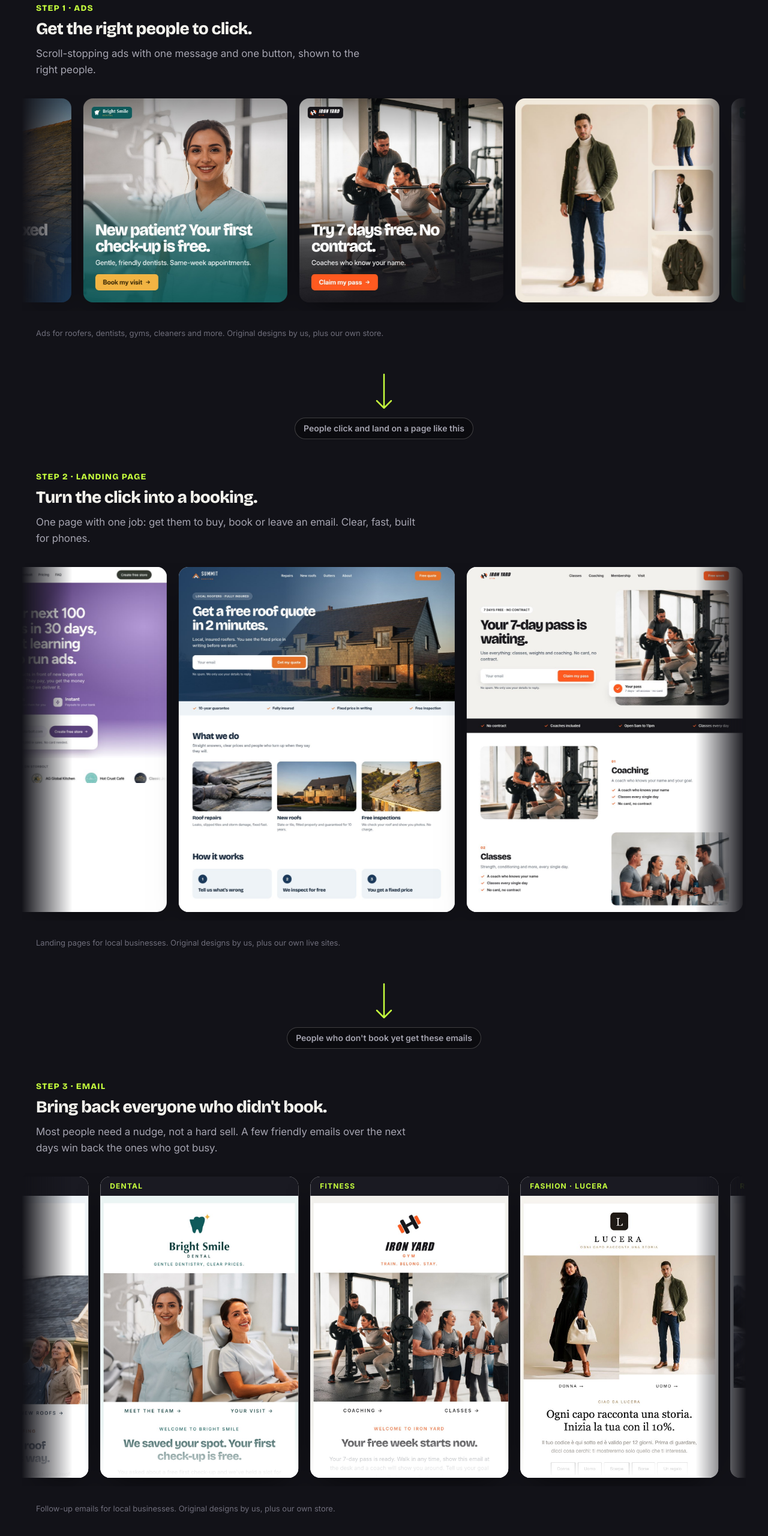
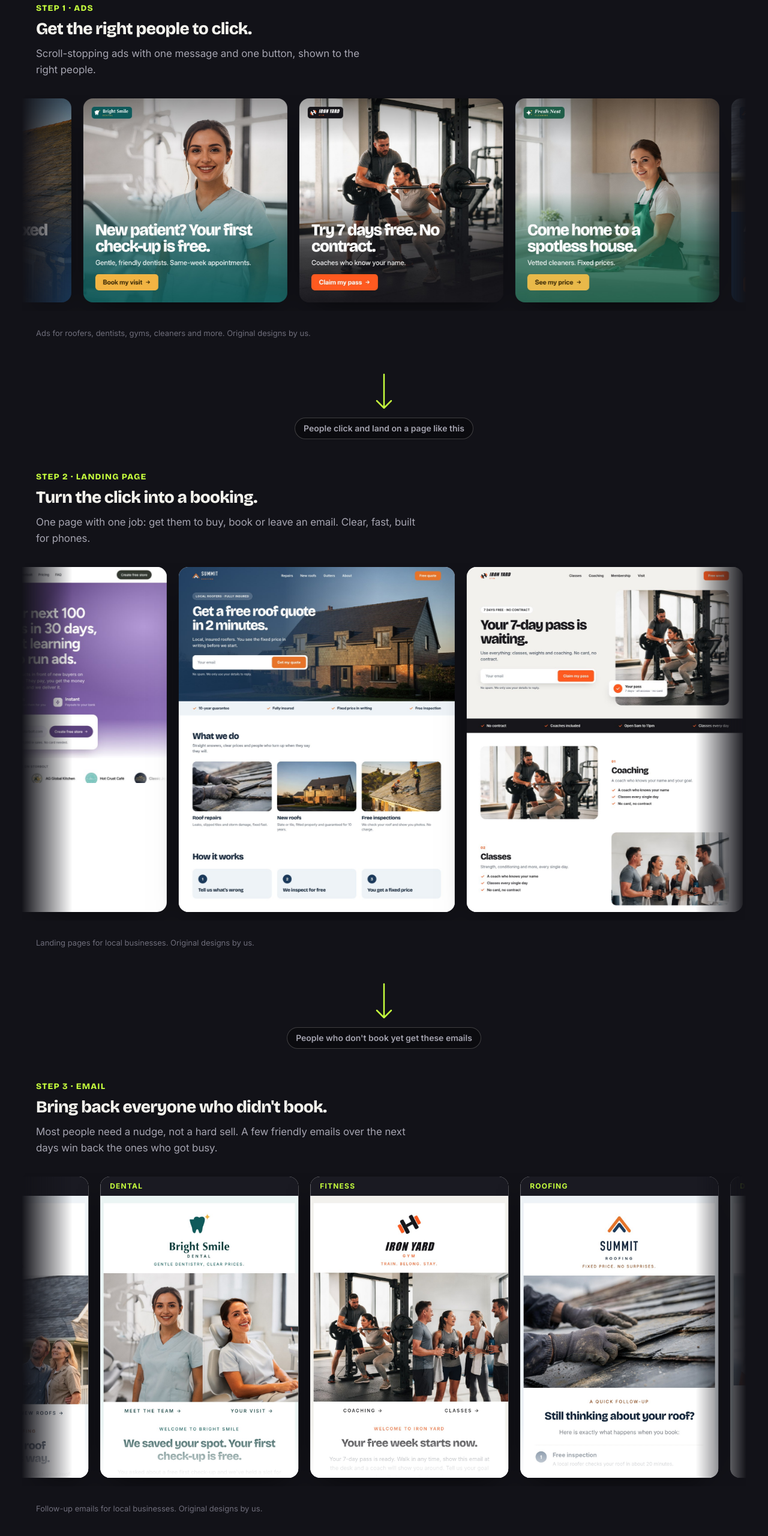
Before and after one commit to nowagieops-ui/nowagieops-lead, a plain HTML site: page index.html in a window 1280 px wide. Shown: the part 1254-3814 px from the top of the page at 60% size. Drawn offline with Linux system fonts and the light colour scheme.

Commit message:
Remove all Lucera work from ads, pages and emails; neutral captions
Co-Authored-By: Claude Sonnet 5.5 <noreply@anthropic.com>

```diff
--- a/app.js
+++ b/app.js
@@ -1,17 +1,16 @@
 (function () {
   "use strict";
   var CFG = window.NOWAGIE || {};
-  var VER = "20261122c";
+  var VER = "20261122d";
   var $ = function (s, r) { return (r || document).querySelector(s); };
   var $$ = function (s, r) { return Array.prototype.slice.call((r || document).querySelectorAll(s)); };
   var esc = function (s) { return String(s).replace(/[&<>"]/g, function (c) { return { "&": "&amp;", "<": "&lt;", ">": "&gt;", '"': "&quot;" }[c]; }); };
 
-  /* ---------- real work (Lucera, our own store) ---------- */
+  /* ---------- our work ---------- */
   var ADS = [
     { f: "x-roofing-1", t: "Roofing" },
     { f: "x-dental-1", t: "Dental" },
     { f: "x-fitness-1", t: "Fitness" },
-    { f: "giacca-collage", t: "Fashion · Lucera" },
     { f: "x-cleaning-1", t: "Cleaning" },
     { f: "x-roofing-2", t: "Roofing" },
     { f: "x-dental-2", t: "Dental" },
@@ -31,7 +30,6 @@
     { f: "x-roofing-1", d: "Roofing" },
     { f: "x-dental-1", d: "Dental" },
     { f: "x-fitness-1", d: "Fitness" },
-    { f: "W1_welcome", d: "Fashion · Lucera" },
     { f: "x-roofing-2", d: "Roofing" },
     { f: "x-dental-2", d: "Dental" },
     { f: "x-fitness-2", d: "Fitness" }
--- a/index.html
+++ b/index.html
@@ -14,7 +14,7 @@
 <link rel="icon" type="image/png" href="assets/favicon.png">
 <link rel="apple-touch-icon" href="assets/apple-touch-icon.png">
 <link rel="preload" href="assets/fonts/Bricolage.woff2" as="font" type="font/woff2" crossorigin>
-<link rel="stylesheet" href="styles.css?v=20261122c">
+<link rel="stylesheet" href="styles.css?v=20261122d">
 </head>
 <body>
 
@@ -56,7 +56,7 @@
         <p>Scroll-stopping ads with one message and one button, shown to the right people.</p>
       </div>
       <div class="marquee" role="group" aria-label="Examples of ads we build"><div class="track" id="ads" style="--dur:90s"></div></div>
-      <p class="fine">Ads for roofers, dentists, gyms, cleaners and more. Original designs by us, plus our own store.</p>
+      <p class="fine">Ads for roofers, dentists, gyms, cleaners and more. Original designs by us.</p>
     </div>
 
     <div class="connector" aria-hidden="true">
@@ -71,7 +71,7 @@
         <p>One page with one job: get them to buy, book or leave an email. Clear, fast, built for phones.</p>
       </div>
       <div class="marquee" role="group" aria-label="Examples of landing pages we build"><div class="track" id="pages" style="--dur:105s"></div></div>
-      <p class="fine">Landing pages for local businesses. Original designs by us, plus our own live sites.</p>
+      <p class="fine">Landing pages for local businesses. Original designs by us.</p>
     </div>
 
     <div class="connector" aria-hidden="true">
@@ -86,7 +86,7 @@
         <p>Most people need a nudge, not a hard sell. A few friendly emails over the next days win back the ones who got busy.</p>
       </div>
       <div class="marquee" role="group" aria-label="Examples of follow-up emails we write"><div class="track" id="emails" style="--dur:95s"></div></div>
-      <p class="fine">Follow-up emails for local businesses. Original designs by us, plus our own store.</p>
+      <p class="fine">Follow-up emails for local businesses. Original designs by us.</p>
     </div>
   </div>
 </section>
@@ -203,7 +203,7 @@
   </div>
 </div>
 
-<script src="config.js?v=20261122c"></script>
-<script src="app.js?v=20261122c" defer></script>
+<script src="config.js?v=20261122d"></script>
+<script src="app.js?v=20261122d" defer></script>
 </body>
 </html>
```
Also changed, not shown: growth-plan.html (+1 -1 lines), privacy.html (+2 -2 lines), assets/work/ads/felpa.jpg (deleted), assets/work/ads/giacca-collage.jpg (deleted), assets/work/emails/W1_welcome.jpg (deleted), assets/work/pages/felpa.jpg (deleted).
